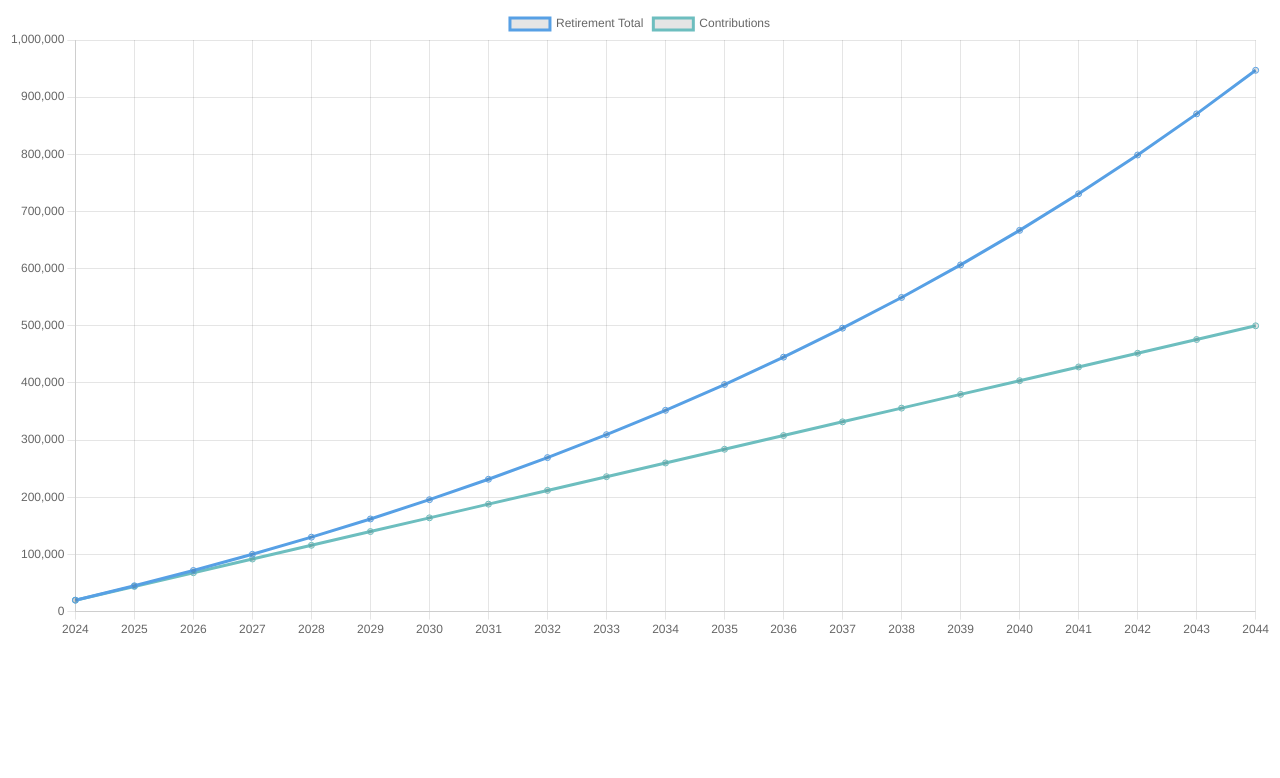
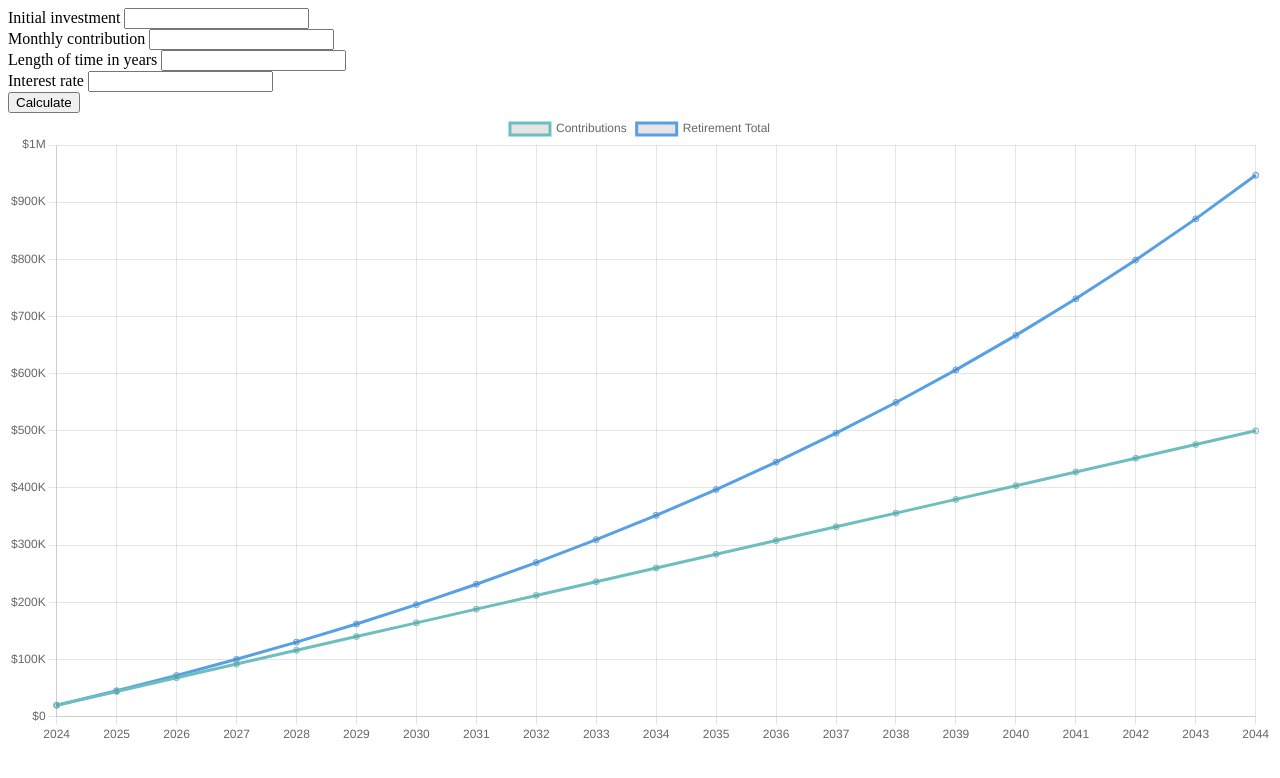
Before and after one commit to reid-rigo/hunter-financial-planning, a website with bundled scripts: page index.html in a window 1280 px wide. Built offline with nearby package versions, Linux system fonts and the light colour scheme.

Commit message:
starting on form

```diff
--- a/index.html
+++ b/index.html
@@ -5,6 +5,31 @@
 </head>
 
 <body>
+  <form>
+    <div>
+      <label for="initialAmount">Initial investment</label>
+      <input type="text" name="initialAmount" />
+    </div>
+
+    <div>
+      <label for="monthlyContribution">Monthly contribution</label>
+      <input type="text" name="monthlyContribution" />
+    </div>
+
+    <div>
+      <label for="years">Length of time in years</label>
+      <input type="text" name="years" />
+    </div>
+
+    <div>
+      <label for="interestRate">Interest rate</label>
+      <input type="text" name="interestRate" />
+    </div>
+
+    <div>
+      <button type="submit">Calculate</button>
+    </div>
+  </form>
   <canvas id="chart"></canvas>
   <script src="out/bundle.js"></script>
 </body>
--- a/src/calculator.ts
+++ b/src/calculator.ts
@@ -13,7 +13,7 @@ type YearResult = YearPlan & {
 
 type LifePlan = {
   initialAmount: number,
-  monthlySavings: number,
+  monthlyContribution: number,
   interestRate: number,
   startYear: number,
   years: number,
@@ -25,7 +25,7 @@ type LifeResult = LifePlan & {
 }
 
 function createLifePlan(lifePlan: LifePlan): LifeResult {
-  const { initialAmount, monthlySavings, interestRate, startYear, years } = lifePlan
+  const { initialAmount, monthlyContribution: monthlySavings, interestRate, startYear, years } = lifePlan
   const yearPlans = times(years + 1, y => {
     return { monthlySavings, interestRate, year: startYear + y }
   })
--- a/src/chart.ts
+++ b/src/chart.ts
@@ -2,7 +2,7 @@ import Chart from "chart.js/auto"
 import type { LifeResult } from "./calculator"
 
 function chartLifePlan(canvas: HTMLCanvasElement, lifeResult: LifeResult): Chart {
-  const { initialAmount, monthlySavings, yearResults } = lifeResult
+  const { initialAmount, monthlyContribution: monthlySavings, yearResults } = lifeResult
 
   const contributionYears = yearResults.map((yearResult, i) => initialAmount + (monthlySavings * 12 * i))
   const investmentYears = yearResults.map(yearResult => yearResult.initialAmount)
@@ -12,14 +12,32 @@ function chartLifePlan(canvas: HTMLCanvasElement, lifeResult: LifeResult): Chart
     data: {
       labels: yearResults.map(yearResult => yearResult.year),
       datasets: [{
+        label: "Contributions",
+        data: contributionYears,
+        borderColor: "#6dbebf"
+      }, {
         label: "Retirement Total",
         data: investmentYears,
         borderColor: "#57a0e5"
-      }, {
-        label: "Contributions",
-        data: contributionYears,
-        borderColor: "#6dbebf"
       }]
+    },
+    options: {
+      scales: {
+        y: {
+          ticks: {
+            callback: (value: number | string) => {
+              if (typeof value === "number") {
+                return new Intl.NumberFormat("en", {
+                  style: "currency",
+                  currency: "USD",
+                  // @ts-ignore
+                  notation: "compact"
+                }).format(value);
+              }
+            }
+          }
+        }
+      }
     }
   })
 }
--- /dev/null
+++ b/src/form.ts
@@ -0,0 +1,5 @@
+const form = document.querySelector("form")
+
+form?.addEventListener("submit", _event => {
+  // form.querySelector()
+})
--- a/src/index.ts
+++ b/src/index.ts
@@ -5,7 +5,7 @@ export { createLifePlan, chartLifePlan }
 
 const lifePlan = createLifePlan({
   initialAmount: 20000,
-  monthlySavings: 2000,
+  monthlyContribution: 2000,
   interestRate: 6.0,
   startYear: 2024,
   years: 20
```
